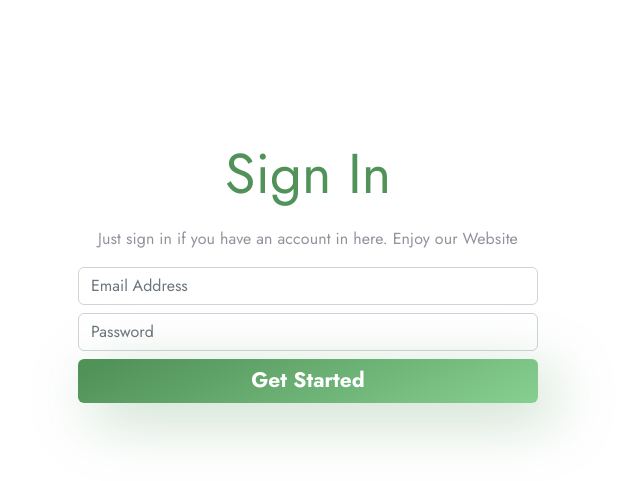
After one commit to stefanyuk/foodsaving, a Django app: page /users/login/ in a window 1280 px wide. The commit adds this page. Shown: the top 481 px of the page, without its empty margins (332-972 px from the left). Run offline with Django 4.2, Linux system fonts and the light colour scheme; some libraries are stand-ins or nearby versions.

Commit message:
added user login view

```diff
--- a/cheap_daily/static/css/home_page.css
+++ b/cheap_daily/static/css/home_page.css
@@ -95,3 +95,7 @@
     background: #F8FCF8;
     z-index: -1;
 }
+
+.btn_link{
+    text-decoration: none;
+}
--- a/cheap_daily/static/css/registration_auth.css
+++ b/cheap_daily/static/css/registration_auth.css
@@ -4,12 +4,12 @@
     padding: 70px 0 150px 0;
 }
 
-.registration_info_outer{
+.registration_info_outer, .log_in_outer{
     margin: 0 auto;
     width: 460px;
 }
 
-.registration_info_outer .register_btn{
+.registration_info_outer .register_btn, .log_in_outer .login_btn{
     background: linear-gradient(154.49deg, #519259 6.44%, #89D292 103.42%);
     box-shadow: 15px 15px 60px rgba(81, 146, 89, 0.35);
     border: none;
@@ -17,7 +17,7 @@
     font-size: 21px;
 }
 
-.registration_info_outer .register_btn:hover{
+.registration_info_outer .register_btn:hover, .log_in_outer .login_btn:hover{
     background: linear-gradient(154.49deg, #6abe74 6.44%, #89D292 103.42%);
 }
 
@@ -27,7 +27,7 @@
     margin: 0 auto;
 }
 
-.registration_info_outer .register_title{
+.registration_info_outer .register_title, .log_in_outer .login_title{
     font-style: normal;
     font-weight: 400;
     font-size: 56px;
@@ -36,7 +36,7 @@
     margin-top: 30px;
 }
 
-.registration_info_outer .register_info_text{
+.registration_info_outer .register_info_text, .log_in_outer .login_info_text{
     font-style: normal;
     font-weight: 400;
     font-size: 16px;
@@ -45,3 +45,9 @@
     text-align: center;
     margin-top: 20px;
 }
+
+/* AUTHENTICATION */
+
+.log_in{
+    margin-top: 140px;
+}
--- /dev/null
+++ b/templates/log_in.html
@@ -0,0 +1,46 @@
+{% extends 'base.html' %}
+
+{% block title %}Log in{% endblock %}
+
+{% block content %}
+    <section class="log_in">
+        <div class="log_in_outer">
+            <h3 class="login_title">Sign In</h3>
+            <div class="login_info_text">
+                Just sign in if you have an account in here. Enjoy our Website
+            </div>
+            {% if messages %}
+                {% for message in messages %}
+                    {% if message.level == DEFAULT_MESSAGE_LEVELS.SUCCESS %}
+                        <div class="alert alert-success alert_msg">{{ message }}</div>
+                    {% endif %}
+                    {% if message.level == DEFAULT_MESSAGE_LEVELS.ERROR %}
+                        <div class="alert alert-danger alert_msg">{{ message }}</div>
+                    {% endif %}
+                {% endfor %}
+            {% endif %}
+            <div class="form_outer">
+                <form method="POST" action="">
+                    {% csrf_token %}
+                    <div class="row">
+                        <div class="col mt-3">
+                            {{ form.email }}
+                        </div>
+                    </div>
+                    <div class="row">
+                        <div class="col mt-2">
+                            {{ form.password }}
+                        </div>
+                    </div>
+                    <div class="row">
+                        <div class="col mt-2">
+                            <div class="d-grid">
+                                <button class="btn btn-primary login_btn" type="submit">Get Started</button>
+                            </div>
+                        </div>
+                    </div>
+                </form>
+            </div>
+        </div>
+    </section>
+{% endblock %}
--- a/users/forms.py
+++ b/users/forms.py
@@ -56,3 +56,26 @@ class CreateUserForm(UserCreationForm):
                 attrs={'class': 'form-control', "placeholder": "Phone Number"}
             )
         }
+
+
+class SignInForm(forms.Form):
+    """Class to represent fields that should be in the authentication form."""
+
+    email = forms.EmailField(
+        label='Email address',
+        widget=forms.EmailInput(
+            attrs={
+                'class': 'form-control',
+                'placeholder': 'Email Address'
+            }
+        )
+    )
+    password = forms.CharField(
+        label='Password',
+        widget=forms.PasswordInput(
+            attrs={
+                'class': 'form-control',
+                'placeholder': 'Password'
+            }
+        )
+    )
--- a/users/urls.py
+++ b/users/urls.py
@@ -9,5 +9,5 @@ urlpatterns = [
     path("register/", register_user, name="register_user"),
     path("home/", index, name="home"),
     path("activate/<uidb64>/<token>", activate_user_profile, name="activate"),
-    path("signin/", user_login, name="user_login")
+    path("login/", user_login, name="user_login")
 ]
--- a/users/views.py
+++ b/users/views.py
@@ -1,12 +1,12 @@
-from django.shortcuts import redirect, render, reverse, HttpResponse
+from django.shortcuts import redirect, render, reverse
 from django.contrib.auth.tokens import default_token_generator
 from django.utils.http import urlsafe_base64_decode
 from django.utils.encoding import force_str, DjangoUnicodeDecodeError
 from .models import User
-from django.contrib.auth import login
+from django.contrib.auth import login, authenticate
 from django.contrib import messages
 
-from .forms import CreateUserForm
+from .forms import CreateUserForm, SignInForm
 from .services import user_service
 from services.email_service import EmailService
 
@@ -27,8 +27,8 @@ def register_user(request):
             email_srv.send_activation_email(user, token)
             messages.success(request, 'You are signed up. To activate the account, follow the link sent to the mail.')
             return redirect(reverse("users:user_login"))
-    else:
-        form = CreateUserForm()
+
+    form = CreateUserForm()
 
     return render(request, "users/user_registration.html", context={"form": form})
 
@@ -43,7 +43,26 @@ def activate_user_profile(request, uidb64, token):
 
     if user and default_token_generator.check_token(user, token):
         user_service.activate_user_profile(user)
-        login(request, user)
-        return HttpResponse('Thank you for your email confirmation. Now you can login your account.')
+        messages.success(request, 'Thank you for your email confirmation. Now you can login to your account.')
     else:
-        return HttpResponse('Activation link is invalid!')
+        messages.error(request, 'Activation link is invalid!')
+
+    return redirect(reverse('users:user_login'))
+
+
+def user_login(request):
+    """Sign in user to the service."""
+    if request.user.is_authenticated:
+        return redirect(reverse('users:home'))
+    if request.method == 'POST':
+        form = SignInForm(request.POST)
+        if form.is_valid():
+            user = authenticate(email=form.cleaned_data['email'], password=form.cleaned_data['password'])
+            if user:
+                login(request, user)
+                return redirect(reverse('users:home'))
+            else:
+                messages.error(request, 'Invalid email or password.')
+
+    form = SignInForm()
+    return render(request, 'log_in.html', context={'form': form})
```
Also changed, not shown: users/models.py (+36 -1 lines), users/templates/users/index.html (+5 -5 lines), users/migrations/0001_initial.py.
